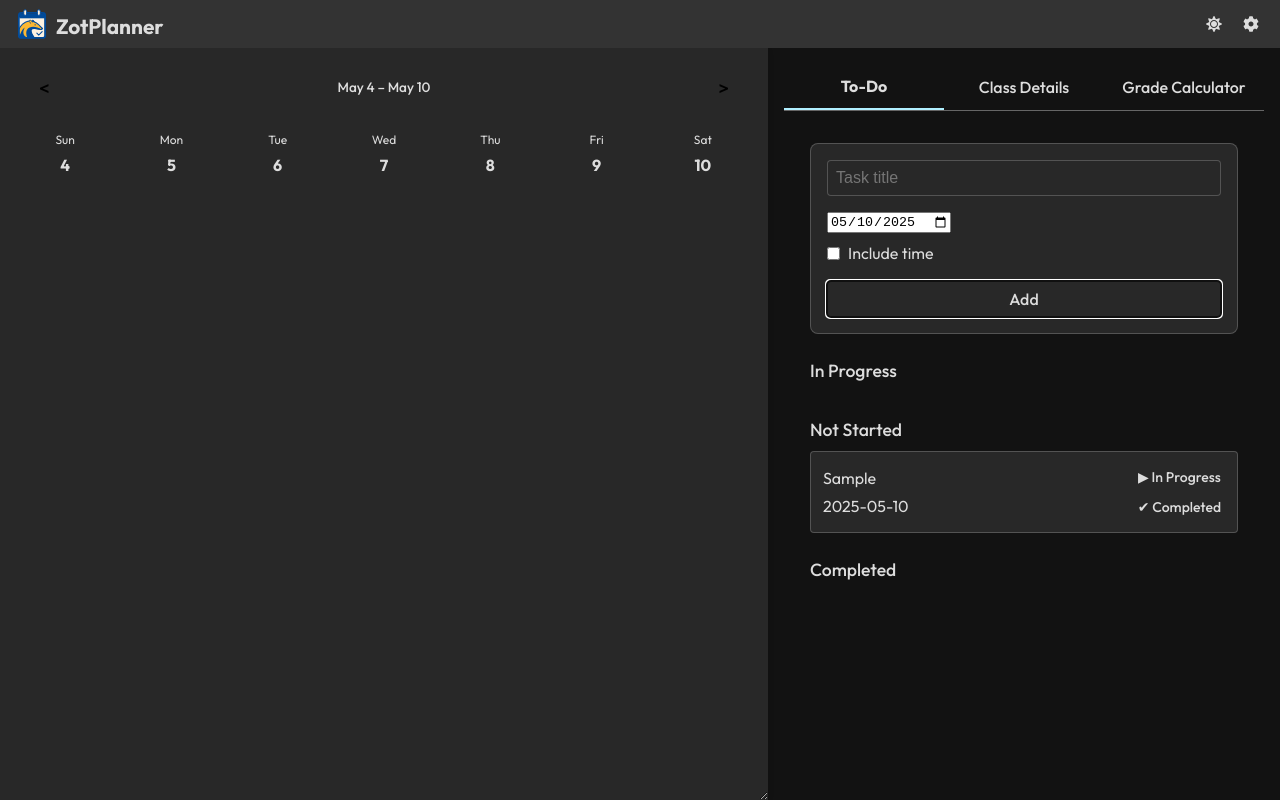
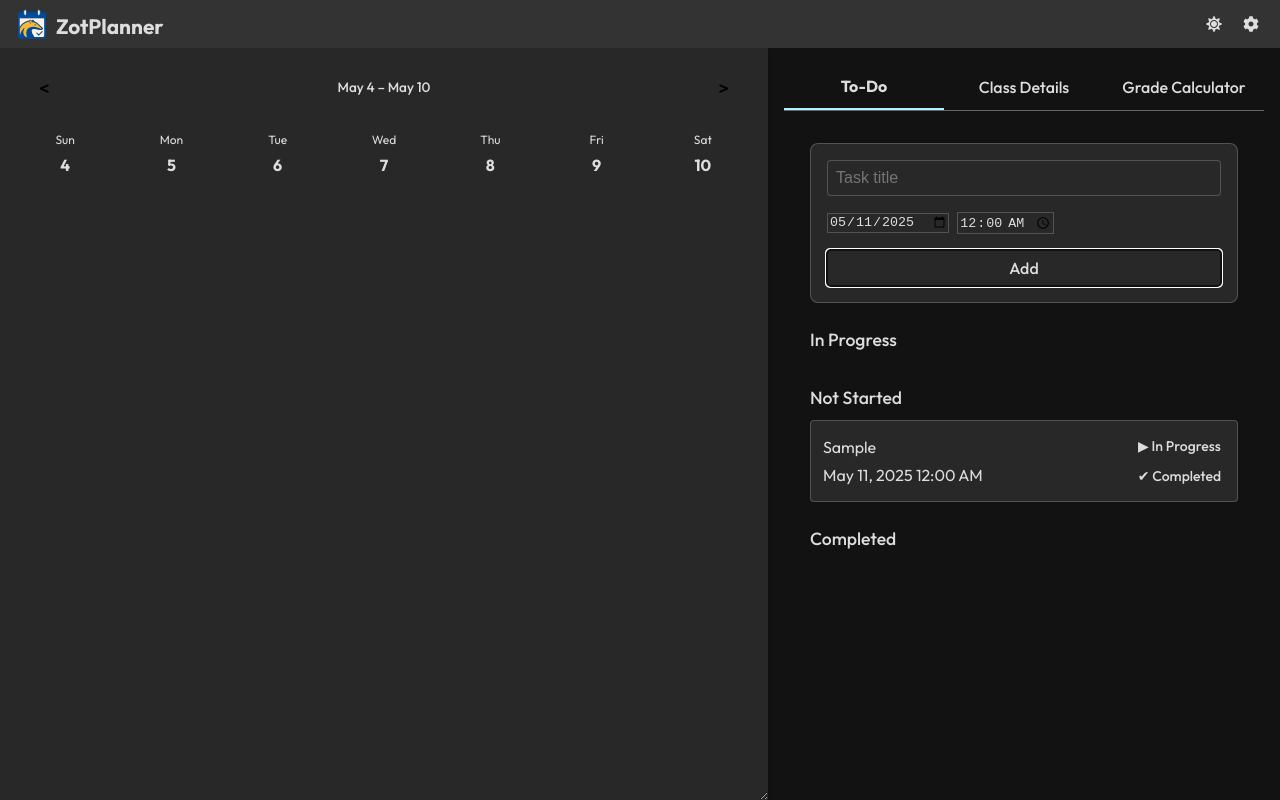
Before and after one commit to DylanBT928/ZotPlanner, a React (Vite) app: page / in a window 1280 px wide. Both pictures are taken after typing "Sample" into the empty fields and a click on the button "Add". Built offline with nearby package versions, Linux system fonts and the light colour scheme.

Commit message:
improved to-do list ui

```diff
--- a/src/components/Todo.css
+++ b/src/components/Todo.css
@@ -28,6 +28,23 @@
 /* Make title input span full width */
 .tab-content > form input[type="text"] {
   width: 100%;
+}
+
+/* Light‐mode override for date & time pickers */
+.tab-content input[type="date"] {
+  background-color: var(--calendar-bg);
+  color: var(--text);
+  border: 1px solid var(--calendar-separator);
+}
+.tab-content input[type="time"] {
+  background-color: var(--time-bg);
+  color: var(--text);
+  border: 1px solid var(--calendar-separator);
+}
+
+.tab-content input[type="date"]::-webkit-calendar-picker-indicator,
+.tab-content input[type="time"]::-webkit-calendar-picker-indicator {
+  filter: invert(0);
 }
 
 /* Sections wrapper */
@@ -82,8 +99,3 @@
 .tab-content .space-x-1 button:hover {
   text-decoration: underline;
 }
-
-.include-time {
-  flex-basis: 100%;
-  margin-top: 0.5rem;
-}
--- a/src/components/Todo.tsx
+++ b/src/components/Todo.tsx
@@ -6,18 +6,33 @@ interface TodoItem {
   id: string;
   title: string;
   endDate: string; // YYYY-MM-DD
-  dueTime?: string; // HH:MM
+  time?: string; // HH:MM
   status: Status;
 }
 
 const Todo: React.FC = () => {
   const [items, setItems] = useState<TodoItem[]>([]);
   const [title, setTitle] = useState("");
-  const [dueTime, setDueTime] = useState("");
-  const [includeTime, setIncludeTime] = useState(false);
-  // default endDate to today in YYYY-MM-DD
-  const getToday = () => new Date().toISOString().slice(0, 10);
-  const [endDate, setEndDate] = useState<string>(getToday());
+  const getTomorrow = () => {
+    const d = new Date();
+    d.setDate(d.getDate() + 1);
+    return d.toISOString().slice(0, 10);
+  };
+  const [endDate, setEndDate] = useState<string>(getTomorrow());
+  const [time, setTime] = useState<string>("00:00");
+
+  const formatDate = (d: string) =>
+    new Date(d).toLocaleDateString("en-US", {
+      month: "short",
+      day: "numeric",
+      year: "numeric",
+    });
+
+  const formatTime = (t: string) =>
+    new Date(`1970-01-01T${t}`).toLocaleTimeString("en-US", {
+      hour: "numeric",
+      minute: "2-digit",
+    });
 
   const addItem = () => {
     if (!title || !endDate) return;
@@ -26,17 +41,15 @@ const Todo: React.FC = () => {
       {
         id: Date.now().toString(),
         title,
-        dueTime: includeTime ? dueTime : undefined,
         endDate,
+        time: time || undefined,
         status: "notStarted",
       },
     ]);
 
     setTitle("");
-    setDueTime("");
-    setIncludeTime(false);
-    // reset endDate back to today
-    setEndDate(getToday());
+    setEndDate(getTomorrow());
+    setTime("00:00");
   };
 
   const move = (id: string, status: Status) =>
@@ -69,7 +82,7 @@ const Todo: React.FC = () => {
                 addItem();
               }
             }}
-            className="w-full border rounded px-2 py-1"
+            className="border rounded px-2 py-1 flex-1"
           />
         </div>
         {/* Row 2: End date + time */}
@@ -81,24 +94,12 @@ const Todo: React.FC = () => {
             onChange={(e) => setEndDate(e.target.value)}
             className="border rounded px-2 py-1"
           />
-          {includeTime && (
-            <input
-              type="time"
-              value={dueTime}
-              onChange={(e) => setDueTime(e.target.value)}
-              className="border rounded px-2 py-1"
-            />
-          )}
-          {/* force this checkbox onto its own line */}
-          <label className="include-time flex items-center space-x-1">
-            <input
-              type="checkbox"
-              checked={includeTime}
-              onChange={(e) => setIncludeTime(e.target.checked)}
-              className="form-checkbox"
-            />
-            <span className="text-sm">Include time</span>
-          </label>
+          <input
+            type="time"
+            value={time}
+            onChange={(e) => setTime(e.target.value)}
+            className="border rounded px-2 py-1"
+          />
         </div>
         <button
           type="submit"
@@ -122,7 +123,8 @@ const Todo: React.FC = () => {
                   <div>
                     <div className="font-medium">{i.title}</div>
                     <div className="text-sm text-gray-500">
-                      {i.dueTime ?? ""} {i.endDate}
+                      {formatDate(i.endDate)}
+                      {i.time ? ` ${formatTime(i.time)}` : ""}
                     </div>
                   </div>
                   <div className="space-x-1">
```
